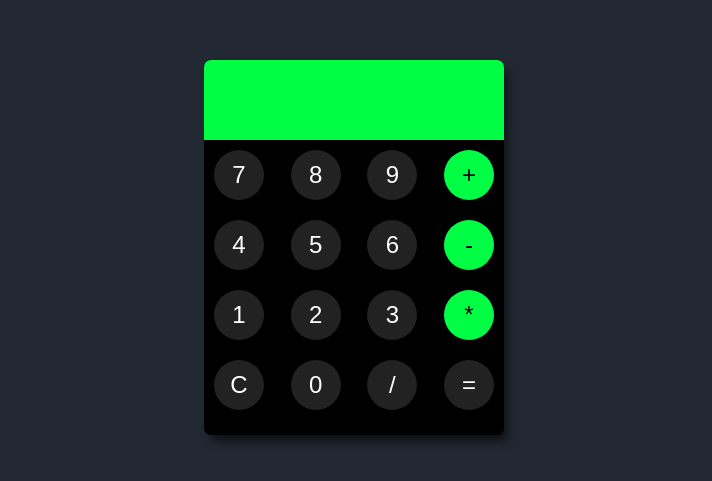
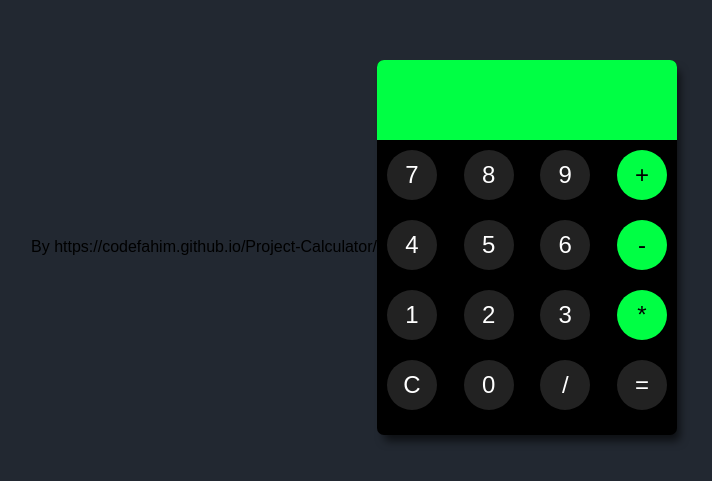
Before and after one commit to codefahim/Project-Calculator, a plain HTML site: page index.html in a window 1280 px wide. Shown: the part 153-634 px from the top of the page, without its empty margins (286-998 px from the left). Drawn offline with Linux system fonts and the light colour scheme.

Commit message:
project calculator by CodeFAhim

```diff
--- a/index.html
+++ b/index.html
@@ -15,7 +15,7 @@
 </head>
 
 <body>
-
+    By https://codefahim.github.io/Project-Calculator/
 
     <!– calculator –>
     <div class="calculator">
```
